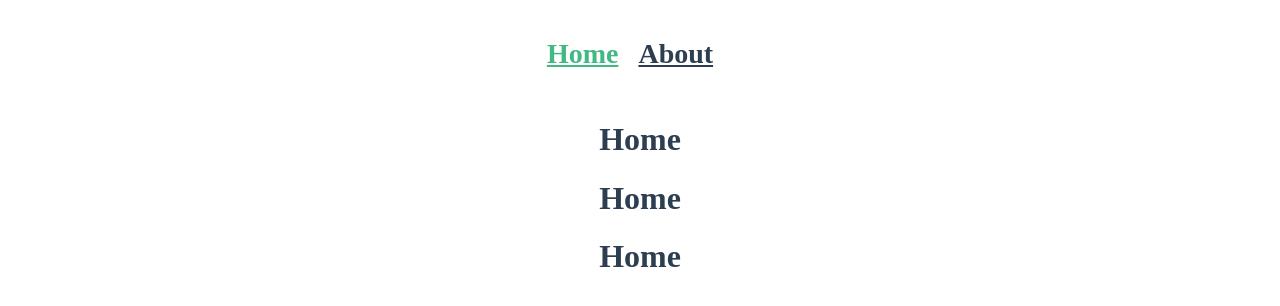
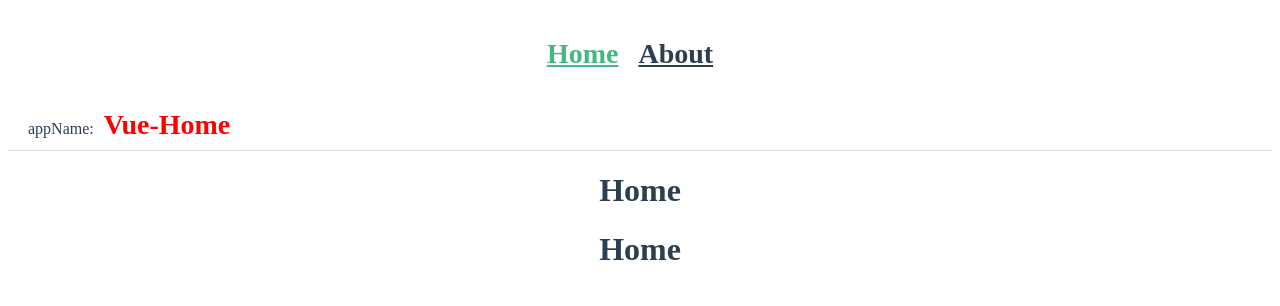
Before and after one commit to dnhyxc/micro-vue, a Vue app: page / in a window 1280 px wide. Shown: the top 306 px of the page. Built offline with nearby package versions, Linux system fonts and the light colour scheme.

Commit message:
update home

```diff
--- a/src/views/Home.vue
+++ b/src/views/Home.vue
@@ -1,6 +1,10 @@
 <template>
-  <div>
-    <h1>Home</h1>
+  <div class="home">
+    <div class="appName">
+      <div>
+        appName:<span class="name">{{ appName || 'Vue-Home' }}</span>
+      </div>
+    </div>
     <h1>Home</h1>
     <h1>Home</h1>
   </div>
@@ -12,9 +16,38 @@ export default {
   data () {
     return {
       name: "xxx",
+      appName: ''
     };
   },
+  mounted () {
+    this.getGlobalState()
+  },
+  methods: {
+    getGlobalState () {
+      if (window.__POWERED_BY_QIANKUN__) {
+        window.__MAIN_GLOBALSTATE_ACTIONS__.onGlobalStateChange((state) => {
+          this.appName = state.name
+        })
+      }
+    },
+  }
 };
 </script>
 
-<style></style>
+<style>
+.appName {
+  display: flex;
+  align-items: center;
+  justify-content: space-between;
+  height: 50px;
+  padding: 0 20px;
+  border-bottom: 1px solid #ddd;
+}
+
+.name {
+  font-size: 28px;
+  color: red;
+  margin-left: 10px;
+  font-weight: 700;
+}
+</style>
```
